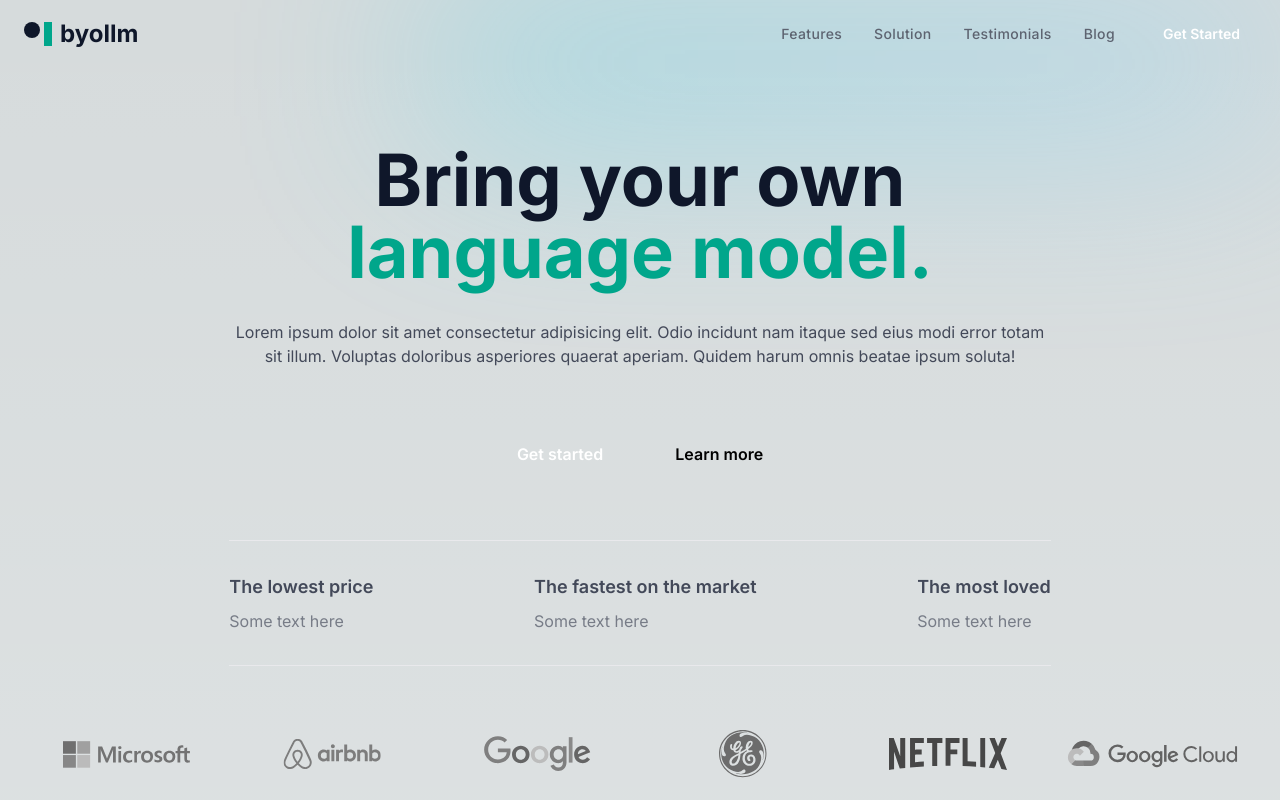
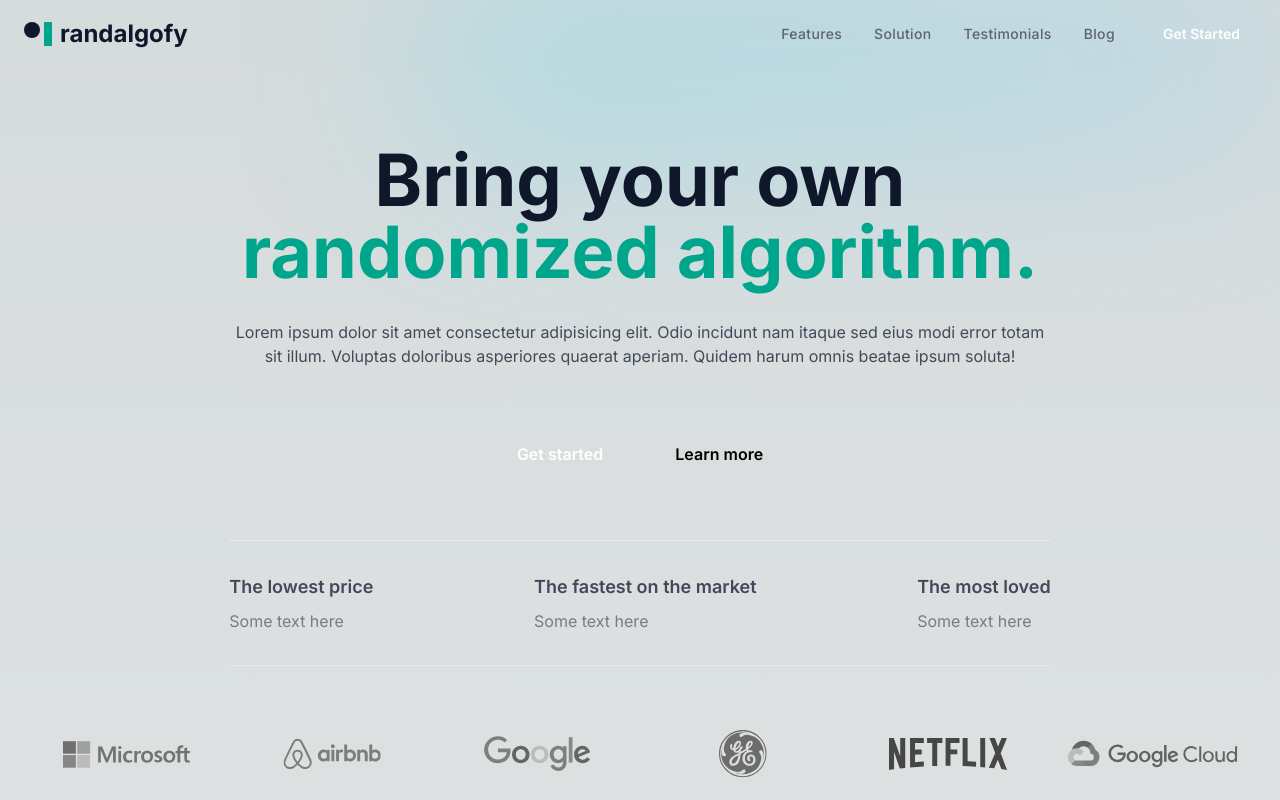
Before and after one commit to danielsteman/randalgofy, a Next.js app: page / in a window 1280 px wide. Shown: the top 800 px of the page. Built offline with nearby package versions, Linux system fonts and the light colour scheme.

Commit message:
add login page

```diff
--- /dev/null
+++ b/src/app/login/page.tsx
@@ -0,0 +1,5 @@
+const Login = () => {
+  return <div>login</div>;
+};
+
+export default Login;
--- a/src/components/Header.tsx
+++ b/src/components/Header.tsx
@@ -24,7 +24,7 @@ function Header() {
                   <div className="h-6 w-2 bg-primary-500"></div>
                 </div>
                 <span className="text-2xl font-bold text-gray-900 dark:text-white">
-                  byollm
+                  randalgofy
                 </span>
               </a>
               <div className="relative flex items-center lg:hidden max-h-10">
--- a/src/components/HeroSection.tsx
+++ b/src/components/HeroSection.tsx
@@ -16,7 +16,7 @@ function HomeSection() {
             <h1 className="text-gray-900 dark:text-white font-bold text-5xl md:text-6xl xl:text-7xl">
               Bring your own{" "}
               <span className="text-primary-500 dark:text-primary-500">
-                language model.
+                randomized algorithm.
               </span>
             </h1>
             <p className="mt-8 text-gray-700 dark:text-gray-300">
@@ -27,7 +27,7 @@ function HomeSection() {
             </p>
             <div className="mt-16 flex flex-wrap justify-center gap-y-4 gap-x-6">
               <a
-                href="/"
+                href="/login"
                 className="relative flex h-11 w-full items-center justify-center px-6 before:absolute before:inset-0 before:rounded-full before:bg-primary before:transition before:duration-300 hover:before:scale-105 active:duration-75 active:before:scale-95 sm:w-max"
               >
                 <span className="relative text-base font-semibold text-white">
```
